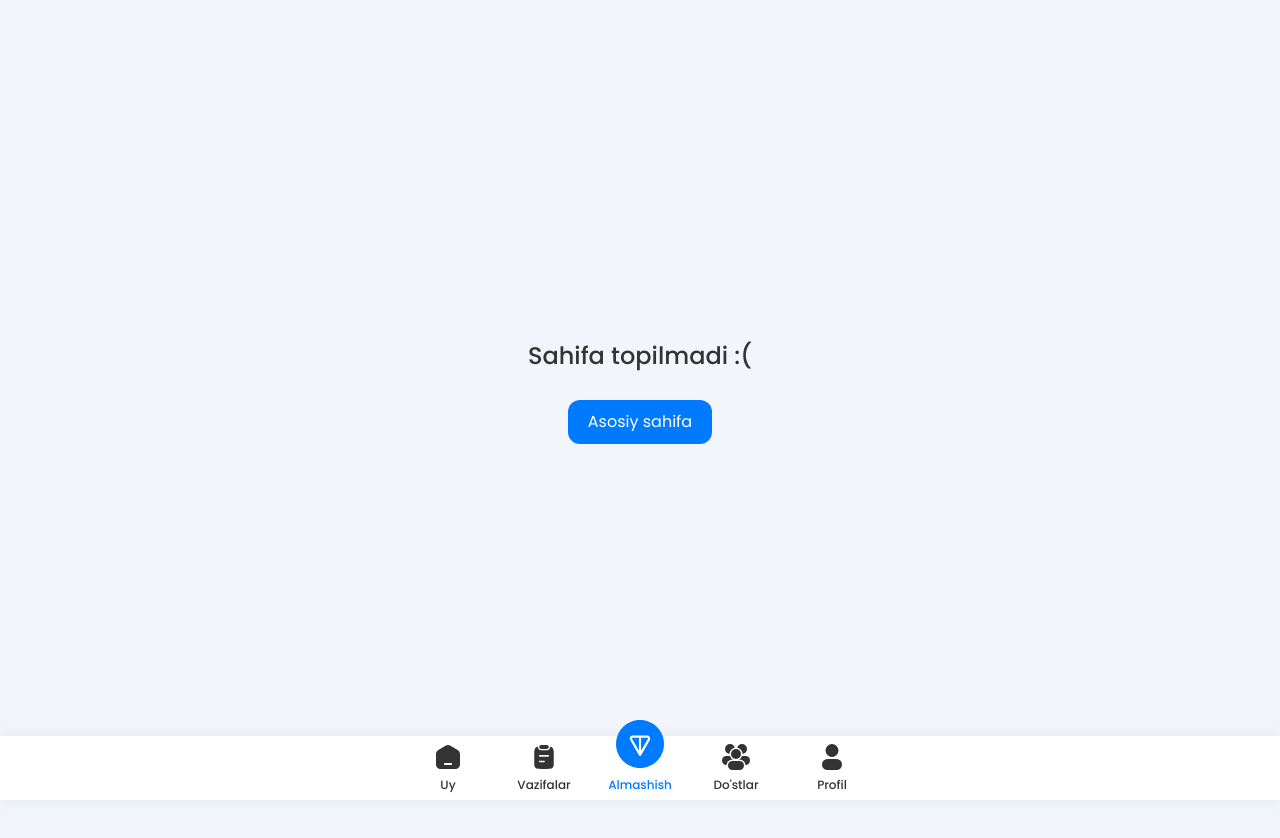
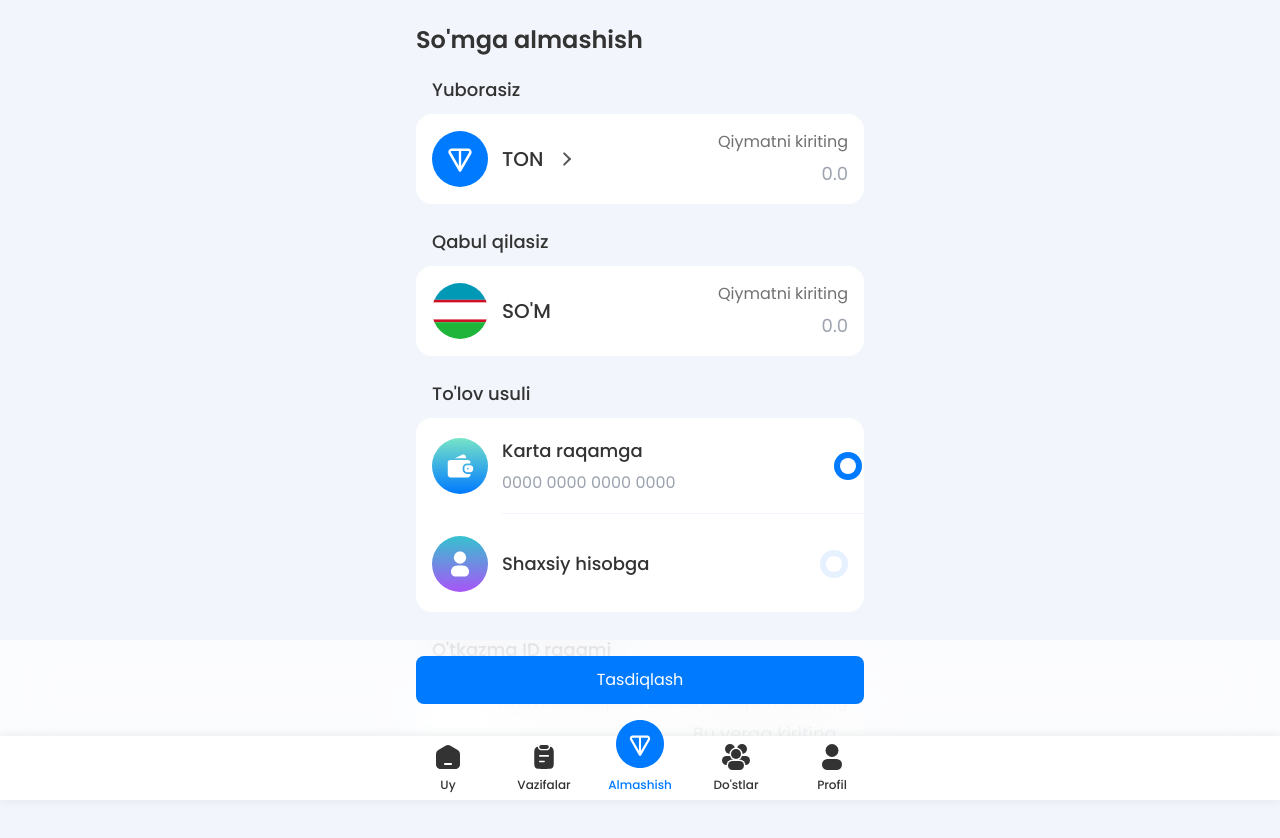
Before and after one commit to YaxyobekUz/som-exchange, a React (Vite) app: page /exchange in a window 1280 px wide. Shown: the top 838 px of the page. Before the commit the page ends 800 px from the top, so only its background shows below. Built offline with nearby package versions, Linux system fonts and the light colour scheme.

Commit message:
add exchange page ui content

```diff
--- a/src/App.jsx
+++ b/src/App.jsx
@@ -14,6 +14,7 @@ import Tasks from "./pages/Tasks";
 import Page404 from "./pages/Page404";
 import Premium from "./pages/Premium";
 import Profile from "./pages/Profile";
+import Exchange from "./pages/Exchange";
 
 // Layouts
 import MainLayout from "./layouts/MainLayout";
@@ -27,6 +28,7 @@ const App = () => {
         <Route path="tasks" element={<Tasks />} />
         <Route path="premium" element={<Premium />} />
         <Route path="profile" element={<Profile />} />
+        <Route path="exchange" element={<Exchange/>} />
       </Route>
     )
   );
--- /dev/null
+++ b/src/pages/Exchange.jsx
@@ -0,0 +1,249 @@
+import React, { useState } from "react";
+
+// Components
+import Icon from "../components/Icon";
+import Arrow from "../components/Arrow";
+
+// Images
+import userIcon from "../assets/images/icons/user.svg";
+import tonIcon from "../assets/images/icons/toncoin.svg";
+import walletIcon from "../assets/images/icons/wallet.svg";
+import uzsFlagIcon from "../assets/images/icons/uzbekistan-flag.svg";
+
+const Exchange = () => {
+  const [amount, setAmount] = useState("0.0");
+  const [transactionId, setTransactionId] = useState(null);
+  const [paymentMethod, setPaymentMethod] = useState("card");
+  const [cardNumber, setCardNumber] = useState("00000000000000");
+
+  return (
+    <div className="pt-1 pb-20">
+      {/* page title */}
+      <div className="sticky inset-x-0 top-0 z-10 bg-background/70 backdrop-blur-xl py-5">
+        <div className="container">
+          <h1 className="text-xl font-semibold xs:text-2xl">
+            So'mga almashish
+          </h1>
+        </div>
+      </div>
+
+      {/* Send */}
+      <section className="section pt-0">
+        {/* Section title */}
+        <h2 className="section-title">Yuborasiz</h2>
+
+        {/* Section content */}
+        <div className="w-full bg-white rounded-2xl space-y-0.5 p-4">
+          <div className="flex items-center gap-2.5">
+            <button className="flex items-center gap-3.5">
+              {/* Coin icon */}
+              <span
+                role="icon"
+                className="flex items-center justify-center size-[50px] rounded-full bg-primary xs:size-14"
+              >
+                <Icon
+                  size={28}
+                  src={tonIcon}
+                  alt="Ton coin icon"
+                  className="size-6 xs:size-7"
+                />
+              </span>
+
+              {/* Coin name */}
+              <span className="font-medium text-lg xs:text-xl">TON</span>
+
+              {/* Arrow icon */}
+              <Arrow
+                direction="right"
+                fill="#555"
+                size={20}
+                className="size-5"
+              />
+            </button>
+
+            {/* Amount */}
+            <label className="flex flex-col items-end gap-1.5 grow">
+              <span className="text-dark-800/70">Qiymatni kiriting</span>
+
+              {/* Input */}
+              <input
+                type="text"
+                maxLength={12}
+                placeholder="0.0"
+                onChange={(e) => setAmount(e.target.value)}
+                className="w-full min-w-0 text-right outline-none xs:text-lg"
+              />
+            </label>
+          </div>
+        </div>
+      </section>
+
+      {/* Recive */}
+      <section className="section">
+        {/* Section title */}
+        <h2 className="section-title">Qabul qilasiz</h2>
+
+        {/* Section content */}
+        <div className="w-full bg-white rounded-2xl space-y-0.5 p-4">
+          <div className="flex items-center gap-2.5">
+            <div className="flex items-center gap-3.5 shrink-0">
+              {/* Coin icon */}
+              <Icon
+                size={48}
+                src={uzsFlagIcon}
+                alt="Uzbekistan square flag icon"
+                className="size-[50px] rounded-full xs:size-14"
+              />
+
+              {/* Coin name */}
+              <span className="font-medium text-lg xs:text-xl">SO'M</span>
+            </div>
+
+            {/* Amount */}
+            <label className="flex flex-col items-end gap-1.5 grow">
+              <span className="text-dark-800/70">Qiymatni kiriting</span>
+
+              {/* Input */}
+              <input
+                type="text"
+                maxLength={12}
+                placeholder="0.0"
+                onChange={(e) => setAmount(e.target.value)}
+                className="w-full min-w-0 text-right outline-none xs:text-lg"
+              />
+            </label>
+          </div>
+        </div>
+      </section>
+
+      {/* Payment methods */}
+      <section className="section">
+        <h2 className="section-title">To'lov usuli</h2>
+
+        {/* Section content */}
+        <ul className="w-full bg-white rounded-2xl space-y-0.5">
+          {/* For Wallet */}
+          <li className="group">
+            <label
+              onClick={() => setPaymentMethod("card")}
+              className="flex items-center gap-3.5 h-20 pl-4 w-full bg-white rounded-2xl xs:h-24"
+            >
+              {/* image */}
+              <div
+                role="icon"
+                className="flex items-center justify-center size-[50px] rounded-full bg-gradient-to-b from-lightAccent to-primary xs:size-14"
+              >
+                <Icon
+                  size={28}
+                  src={walletIcon}
+                  alt="Wallet icon"
+                  className="size-6 xs:size-7"
+                />
+              </div>
+
+              {/* task item content */}
+              <div className="flex items-center gap-4 w-[calc(100%-64px)] h-full border-b border-background group-last:border-b-0 pr-4 xs:w-[calc(100%-70px)]">
+                {/* details */}
+                <div className="w-full space-y-1.5">
+                  <h3 className="text-base font-medium truncate xs:text-lg">
+                    Karta raqamga
+                  </h3>
+
+                  {/* amount */}
+                  <input
+                    type="text"
+                    maxLength={16}
+                    name="Card Number"
+                    placeholder="0000 0000 0000 0000"
+                    onChange={(e) => setCardNumber(e.target.value)}
+                    className="text-primary text-[15px] leading-5 outline-none xs:text-base"
+                  />
+                </div>
+
+                <button
+                  className={`${
+                    paymentMethod === "card" ? "opacity-100" : "opacity-10"
+                  } flex items-center justify-center z-10 shrink-0 size-7 bg-primary rounded-full py-1.5 font-medium text-sm transition-opacity duration-300`}
+                >
+                  <span className="size-4 bg-white rounded-full"></span>
+                </button>
+              </div>
+            </label>
+          </li>
+
+          {/* For personal account */}
+          <li
+            onClick={() => setPaymentMethod("account")}
+            className="flex items-center gap-3.5 group h-20 pl-4 w-full bg-white rounded-2xl xs:h-24"
+          >
+            {/* image */}
+            <div
+              role="icon"
+              className="flex items-center justify-center size-[50px] rounded-full bg-gradient-to-b from-accent to-purple-500 xs:size-14"
+            >
+              <Icon
+                size={28}
+                src={userIcon}
+                alt="User icon"
+                className="size-6 xs:size-7"
+              />
+            </div>
+
+            {/* task item content */}
+            <div className="flex items-center gap-4 w-[calc(100%-64px)] h-full border-b border-background group-last:border-b-0 pr-4 xs:w-[calc(100%-70px)]">
+              {/* details */}
+              <div className="w-full overflow-hidden space-y-1.5">
+                <h3 className="text-base font-medium truncate xs:text-lg">
+                  Shaxsiy hisobga
+                </h3>
+              </div>
+
+              {/* open modal btn */}
+              <button
+                className={`${
+                  paymentMethod === "account" ? "opacity-100" : "opacity-10"
+                } flex items-center justify-center z-10 shrink-0 size-7 opacity-10 bg-primary rounded-full py-1.5 font-medium text-sm transition-opacity duration-300`}
+              >
+                <span className="size-4 bg-white rounded-full"></span>
+              </button>
+            </div>
+          </li>
+        </ul>
+      </section>
+
+      {/* Transaction ID */}
+      <section className="section">
+        {/* Section title */}
+        <h2 className="section-title">O'tkazma ID raqami</h2>
+
+        {/* Section content */}
+        <div className="w-full bg-white rounded-2xl space-y-0.5 p-4">
+          {/* Amount */}
+          <label className="flex flex-col items-end gap-1.5 grow">
+            <span className="text-dark-800/70 text-right">
+              To'lovni tasdiqlash uchun ID raqamni kiriting
+            </span>
+
+            {/* Input */}
+            <input
+              type="text"
+              maxLength={144}
+              placeholder="Bu yerga kiriting..."
+              onChange={(e) => setTransactionId(e.target.value)}
+              className="w-full text-right outline-none xs:text-lg"
+            />
+          </label>
+        </div>
+      </section>
+
+      {/* Submit */}
+      <div className="fixed inset-x-0 z-10 bottom-16 bg-white/70 backdrop-blur-xl">
+        <div className="container pt-4 pb-8">
+          <button className="btn-primary">Tasdiqlash</button>
+        </div>
+      </div>
+    </div>
+  );
+};
+
+export default Exchange;
```
